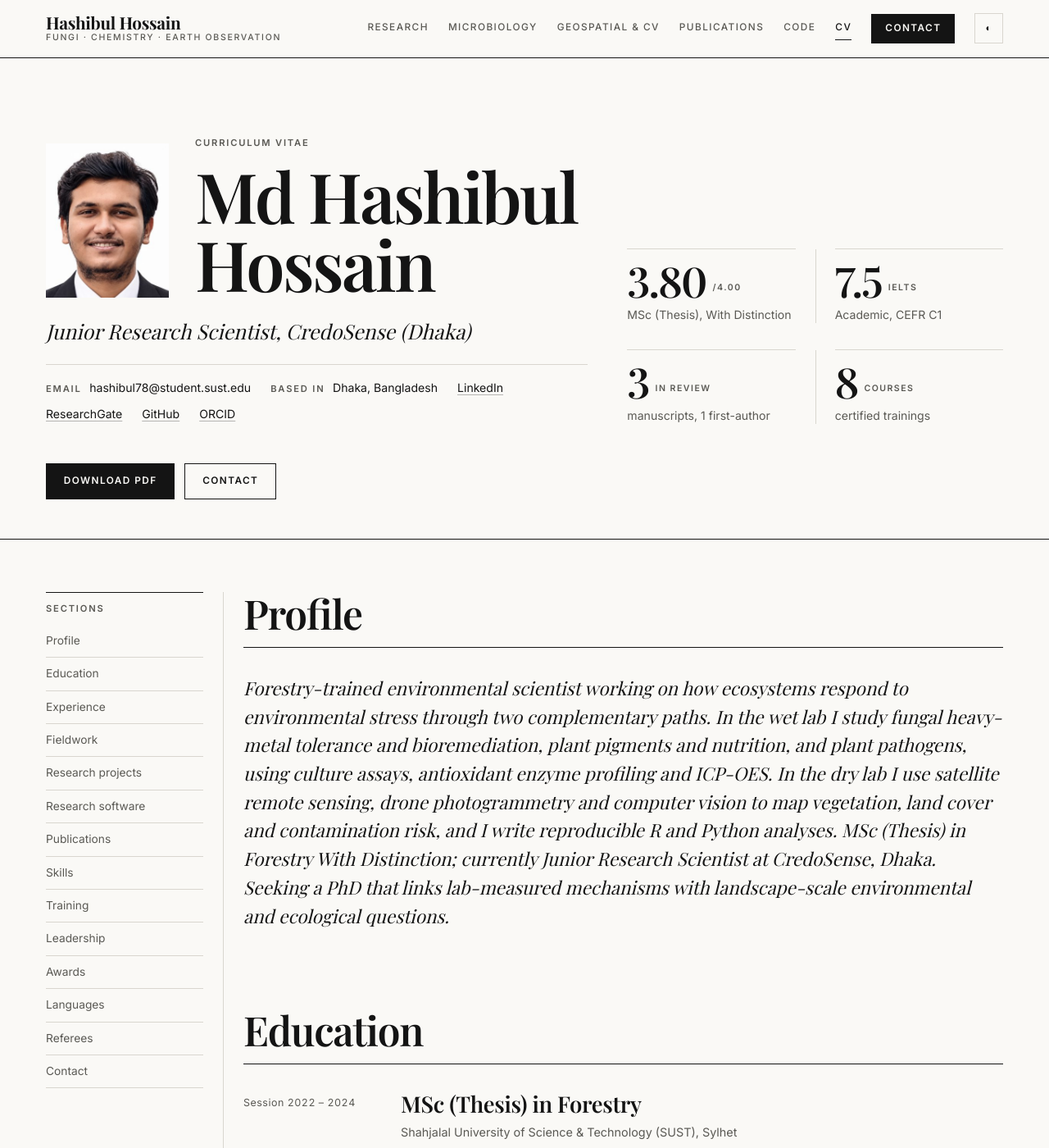
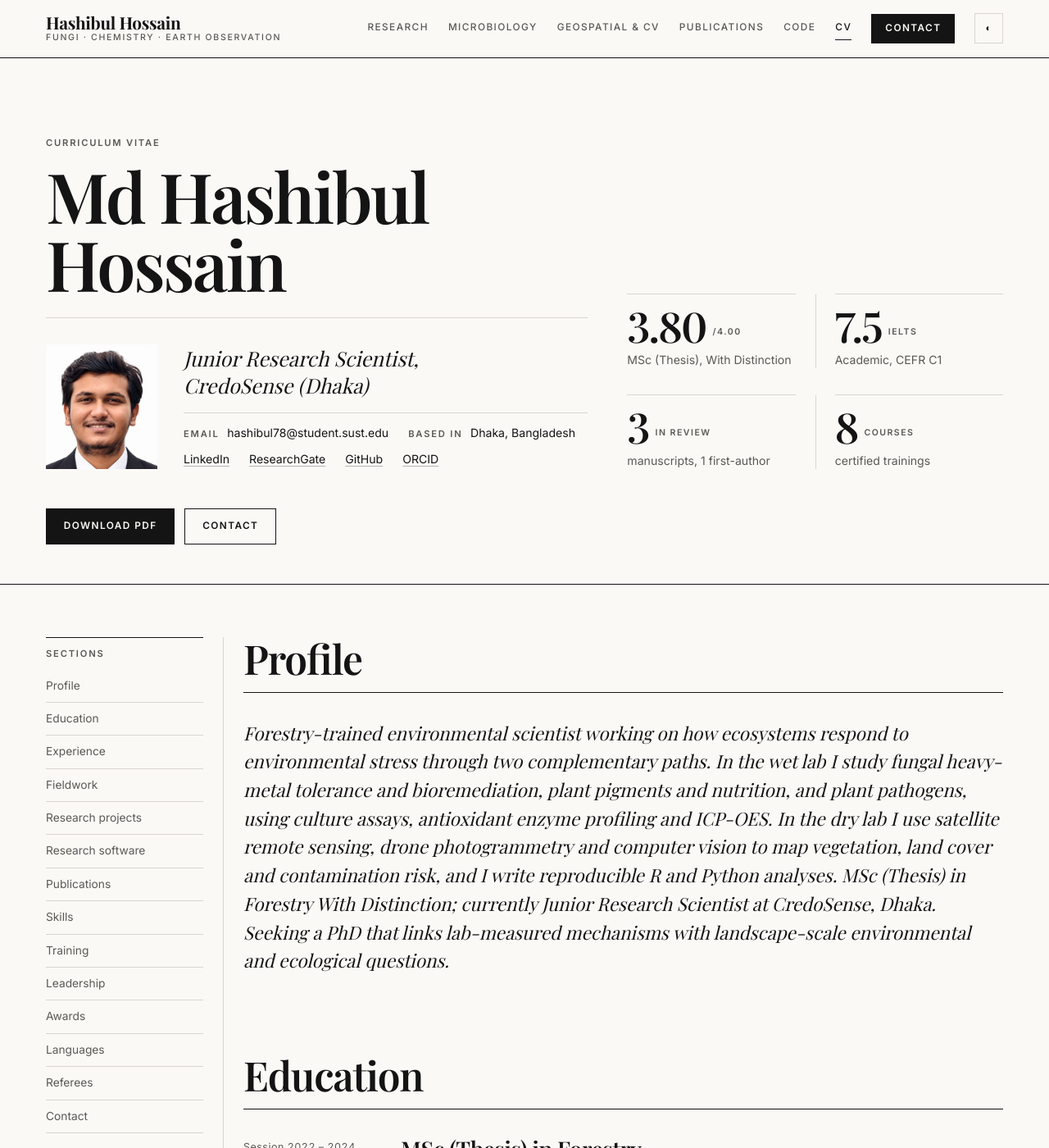
Before and after one commit to mdhashibulhossain/mdhashibulhossain.github.io, a Jekyll site: the page built from cv.html, in a window 1280 px wide and 1400 px high. Shown: the whole window at 82% size. Built offline with Jekyll 4.4.1, drawn with Linux system fonts in a browser that asks for light colours; some web fonts are replaced.

Commit message:
Add files via upload

```diff
--- a/assets/css/site.css
+++ b/assets/css/site.css
@@ -208,12 +208,15 @@ a:hover .more::after, a:focus-visible .more::after { transform: translateX(4px);
 .hero { padding-block: var(--s-9) var(--s-9); }
 .hero-grid { display: grid; grid-template-columns: repeat(12, minmax(0, 1fr)); column-gap: var(--gap); row-gap: var(--s-8); align-items: start; }
 .hero-text { grid-column: 1 / span 8; display: grid; gap: var(--s-6); min-width: 0; }
-.hero-id { display: grid; grid-template-columns: auto minmax(0, 1fr); gap: var(--s-6); align-items: end; }
-.hero-id > div { display: grid; gap: var(--s-4); min-width: 0; }
+.hero-id { display: grid; gap: var(--s-4); min-width: 0; }
+/* Byline deck: the portrait sits beside the intro text and takes exactly its height */
+.hero-deck { display: grid; grid-template-columns: auto minmax(0, 1fr); column-gap: var(--s-6); align-items: stretch; padding-top: var(--s-6); border-top: 1px solid var(--rule); }
+.hero-deck > .portrait { align-self: stretch; width: 8.5rem; height: 100%; min-height: 9rem; object-fit: cover; object-position: 50% 20%; }
+.cv-deck-text { display: grid; gap: var(--s-4); align-content: space-between; min-width: 0; }
+.cv-deck-text .cv-contact-row { padding-top: var(--s-3); }
 .hero-name { font-size: clamp(3rem, 1.6rem + 6.4vw, 7.5rem); line-height: .9; letter-spacing: -.04em; font-weight: 700; }
 .hero-tagline { font: italic 400 clamp(1.3rem, 1.05rem + 1vw, 1.9rem)/1.35 var(--f-head); max-width: 34ch; color: var(--ink); }
-.portrait { width: 132px; height: 165px; flex: none; object-fit: cover; border-radius: 0; border: 0; box-shadow: none; filter: grayscale(.15); }
-.portrait-cv { width: 150px; height: 188px; }
+.portrait { display: block; border-radius: 0; border: 0; box-shadow: none; }
 
 .proof { list-style: none; margin: 0; padding: var(--s-4) 0 0; border-top: 1px solid var(--rule); display: flex; flex-wrap: wrap; gap: var(--s-2) var(--s-5); }
 .proof a { font: 600 .7rem/1.3 var(--f-body); letter-spacing: .12em; text-transform: uppercase; text-decoration: none; color: var(--ink); padding: .2rem 0; background: none; border: 0; border-radius: 0; }
@@ -240,8 +243,8 @@ a:hover .more::after, a:focus-visible .more::after { transform: translateX(4px);
 @media (max-width: 760px) { .hero-chain { display: none; } }   /* the chain repeats as its own section */
 @media (max-width: 600px) {
   .hero { padding-block: var(--s-7) var(--s-8); }
-  .hero-id { grid-template-columns: minmax(0, 1fr); gap: var(--s-5); }
-  .portrait { width: 96px; height: 120px; } .portrait-cv { width: 104px; height: 130px; }
+  .hero-deck { column-gap: var(--s-4); }
+  .hero-deck > .portrait { width: 6rem; min-height: 7.5rem; }
 }
 
 /* Metrics: big serif figures in ruled columns */
@@ -725,3 +728,9 @@ a.repo-small:hover { border-top-color: var(--ink); }
   .project-body, .project.has-image .project-fig, .project.has-image .project-body,
   .repo-analysis .repo-fig, .repo-analysis .repo-body, .repo-analysis:not(:has(.repo-fig)) .repo-body, .flag-text, .flag-side { grid-column: 1 / -1; }
 }
+
+/* Never let the byline portrait turn into a thin strip: cap it at a 4:5 crop */
+.hero-deck > .portrait { max-height: 10.6rem; align-self: start; }
+.hero-deck { align-items: start; }
+@media (min-width: 601px) { .hero-deck > .portrait { align-self: stretch; } }
+@media (max-width: 600px) { .hero-deck > .portrait { max-height: 7.5rem; } }
--- a/cv.html
+++ b/cv.html
@@ -12,12 +12,12 @@ description: "CV of Md Hashibul Hossain: MSc (Thesis) in Forestry With Distincti
   <div class="wrap cv-head-grid">
     <div class="cv-id">
       <div class="hero-id">
-        {% if P.photo != "" %}<img class="portrait portrait-cv" src="{{ P.photo | relative_url }}" alt="Portrait of {{ P.name }}" width="128" height="128">{% endif %}
-        <div>
-          <p class="eyebrow">Curriculum vitae</p>
-          <h1>{{ P.name }}</h1>
-        </div>
+        <p class="eyebrow">Curriculum vitae</p>
+        <h1>{{ P.name }}</h1>
       </div>
+      <div class="hero-deck">
+        {% if P.photo != "" %}<img class="portrait" src="{{ P.photo | relative_url }}" alt="Portrait of {{ P.name }}" width="400" height="400">{% endif %}
+        <div class="cv-deck-text">
       <p class="cv-role">{{ P.role }}</p>
       <ul class="cv-contact-row">
         <li><span class="mono">Email</span> {{ P.email }}</li>
@@ -27,6 +27,8 @@ description: "CV of Md Hashibul Hossain: MSc (Thesis) in Forestry With Distincti
         <li><a href="{{ P.links.github }}">GitHub</a></li>
         {% if P.links.orcid != "" %}<li><a href="https://orcid.org/{{ P.links.orcid }}">ORCID</a></li>{% endif %}
       </ul>
+        </div>
+      </div>
     </div>
     <div class="cv-facts">
       <a href="#msc"><span class="metric-value">3.80<small>/4.00</small></span><span class="metric-label">MSc (Thesis), With Distinction</span></a>
```
Also changed, not shown: index.html (+6 -6 lines).
